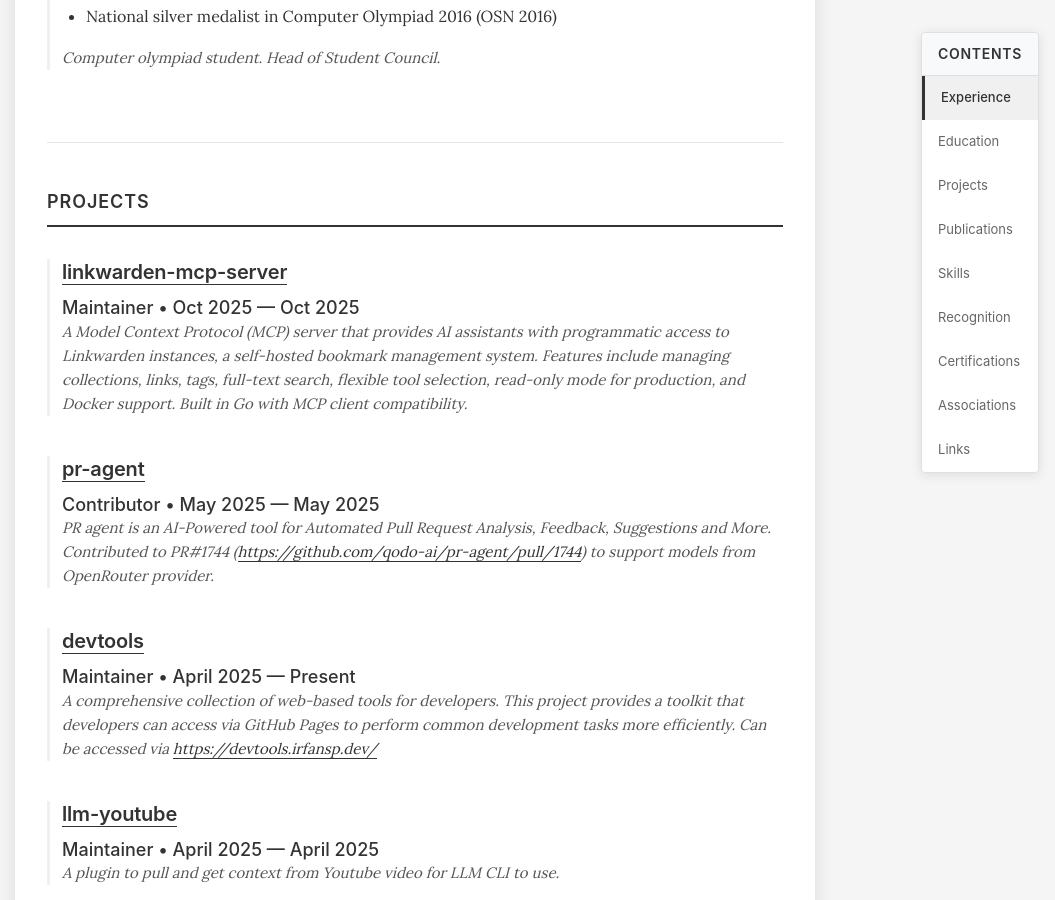
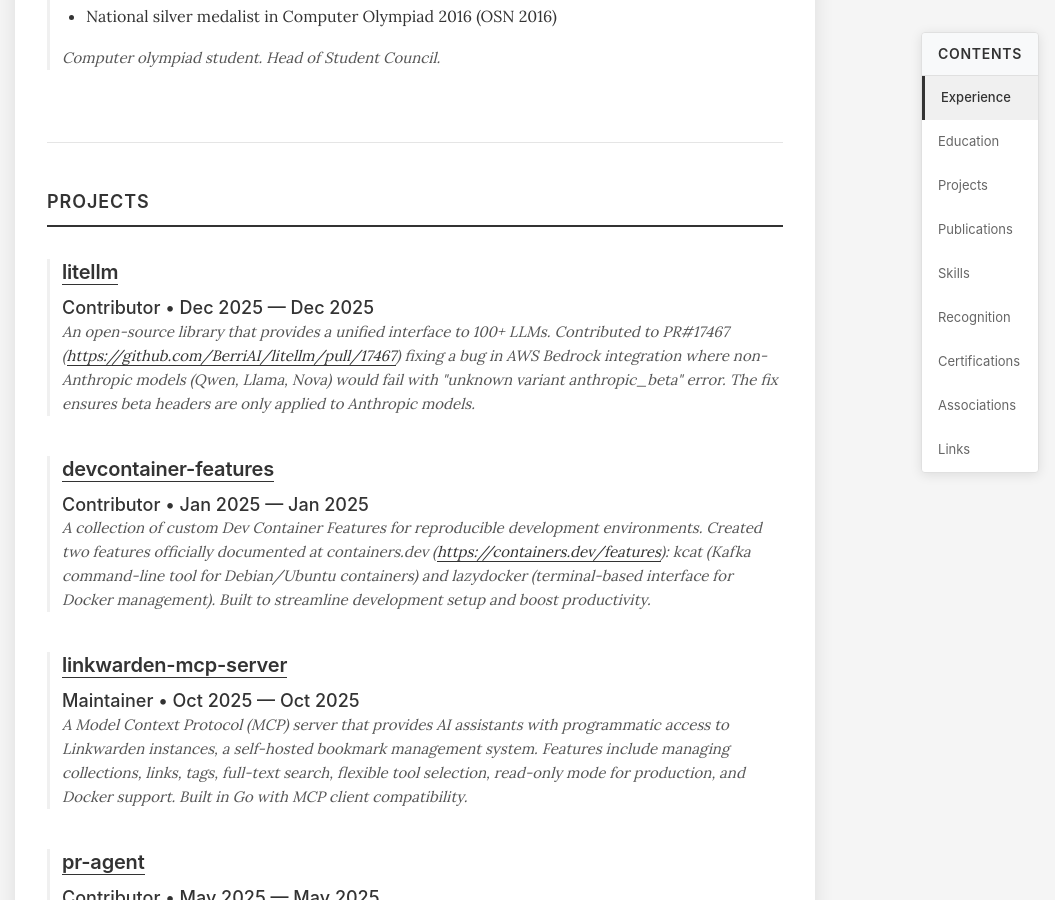
Before and after one commit to irfansofyana/resume, a Jekyll site: the page built from index.html, in a window 1280 px wide and 900 px high, scrolled down 4520 px. Shown: the whole window, without its empty margins (225-1280 px from the left). Built offline with Jekyll 4.4.1, drawn with Linux system fonts in a browser that asks for light colours.

Commit message:
Add two OSS contributions to projects list
- Added LiteLLM contribution: bug fix for AWS Bedrock integration
- Added devcontainer-features contribution: created kcat and lazydocker features

```diff
--- a/_data/projects.yml
+++ b/_data/projects.yml
@@ -1,5 +1,17 @@
 # Projects
 # uncomment the urls if you wish to display them, and add your own URL
+
+- project: litellm
+  role: Contributor
+  duration: Dec 2025 — Dec 2025
+  url: https://github.com/BerriAI/litellm
+  description: An open-source library that provides a unified interface to 100+ LLMs. Contributed to PR#17467 (<a href="https://github.com/BerriAI/litellm/pull/17467" target="_blank" rel="noopener noreferrer">https://github.com/BerriAI/litellm/pull/17467</a>) fixing a bug in AWS Bedrock integration where non-Anthropic models (Qwen, Llama, Nova) would fail with "unknown variant anthropic_beta" error. The fix ensures beta headers are only applied to Anthropic models.
+
+- project: devcontainer-features
+  role: Contributor
+  duration: Jan 2025 — Jan 2025
+  url: https://github.com/irfansofyana/devcontainer-features
+  description: A collection of custom Dev Container Features for reproducible development environments. Created two features officially documented at containers.dev (<a href="https://containers.dev/features" target="_blank" rel="noopener noreferrer">https://containers.dev/features</a>)&#58; kcat (Kafka command-line tool for Debian/Ubuntu containers) and lazydocker (terminal-based interface for Docker management). Built to streamline development setup and boost productivity.
 
 - project: linkwarden-mcp-server
   role: Maintainer
```
